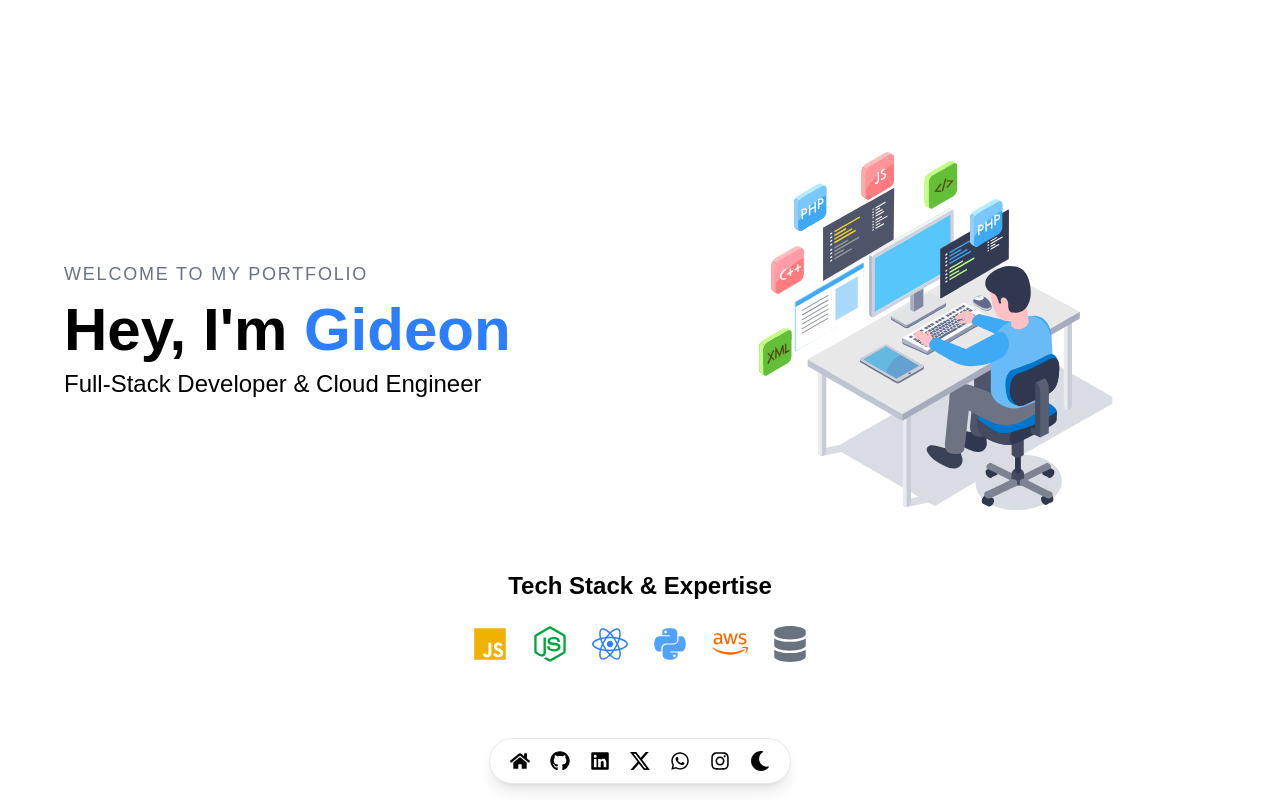
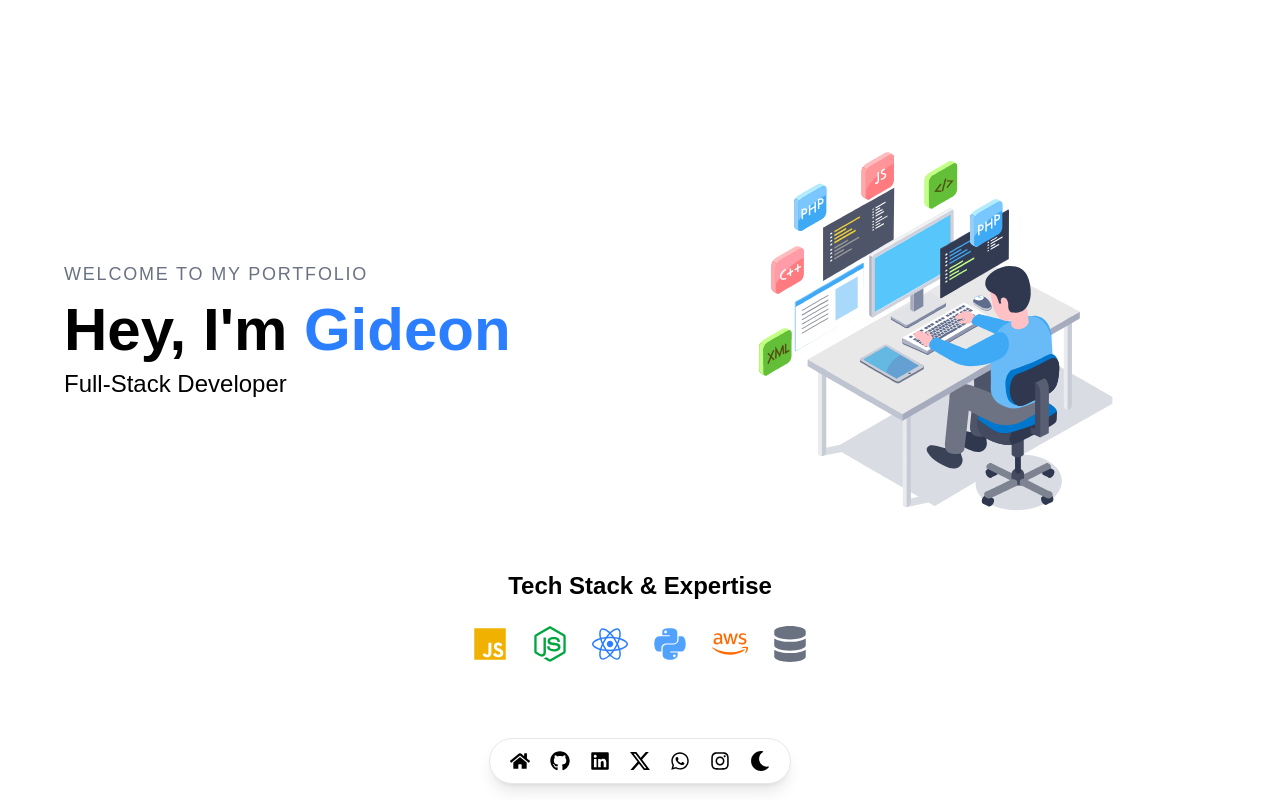
Before and after one commit to Nigiddy/my_portfolio, a Next.js app: page / in a window 1280 px wide. Shown: the top 800 px of the page. Built offline with nearby package versions, Linux system fonts and the light colour scheme.

Commit message:
updated my tech stack

```diff
--- a/src/components/Hero.jsx
+++ b/src/components/Hero.jsx
@@ -64,7 +64,7 @@ export default function HeroSection() {
               Hey, I'm <span className="text-blue-500">Gideon</span>
             </h1>
             <h2 className="text-xl sm:text-2xl font-medium mt-2">
-              Full-Stack Developer & Cloud Engineer
+              Full-Stack Developer
             </h2>
           </motion.div>
 
```
